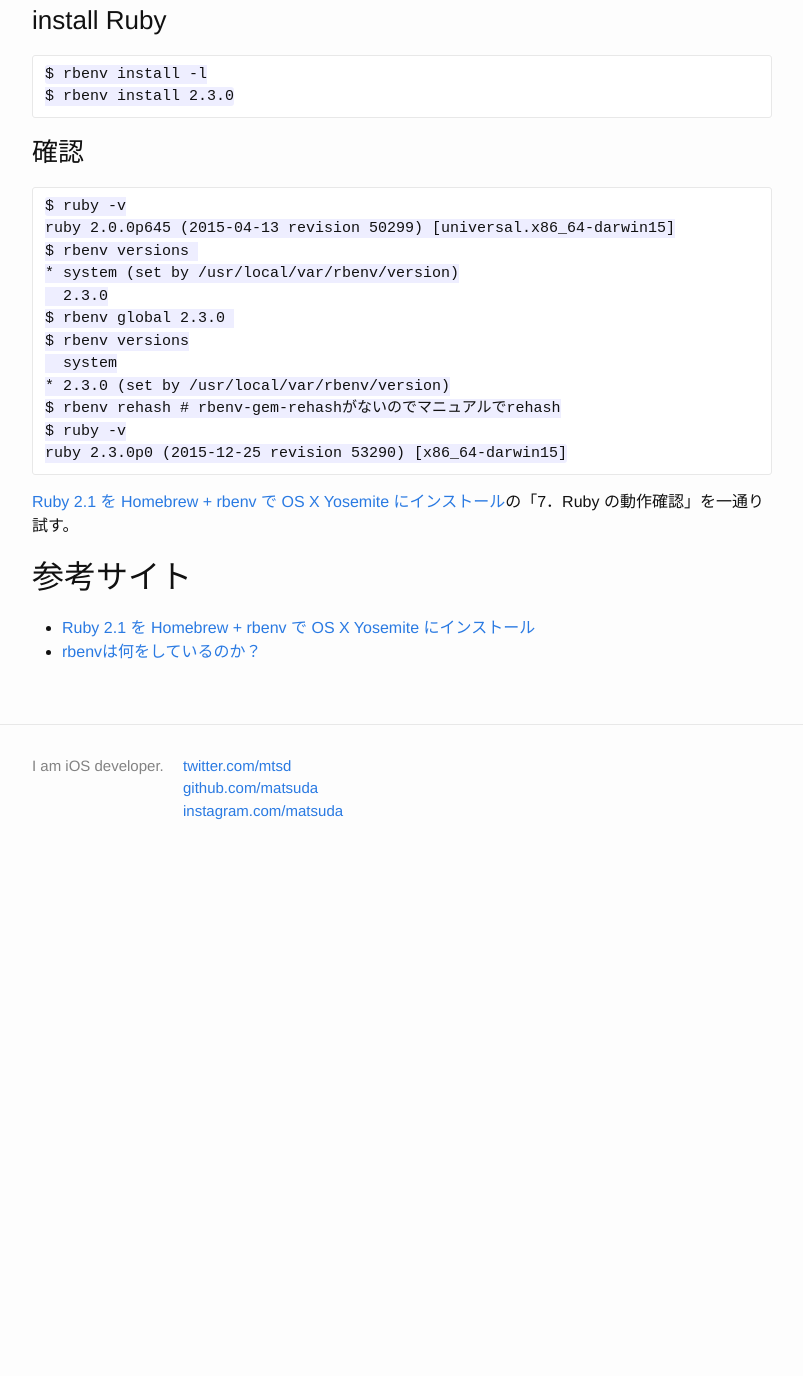
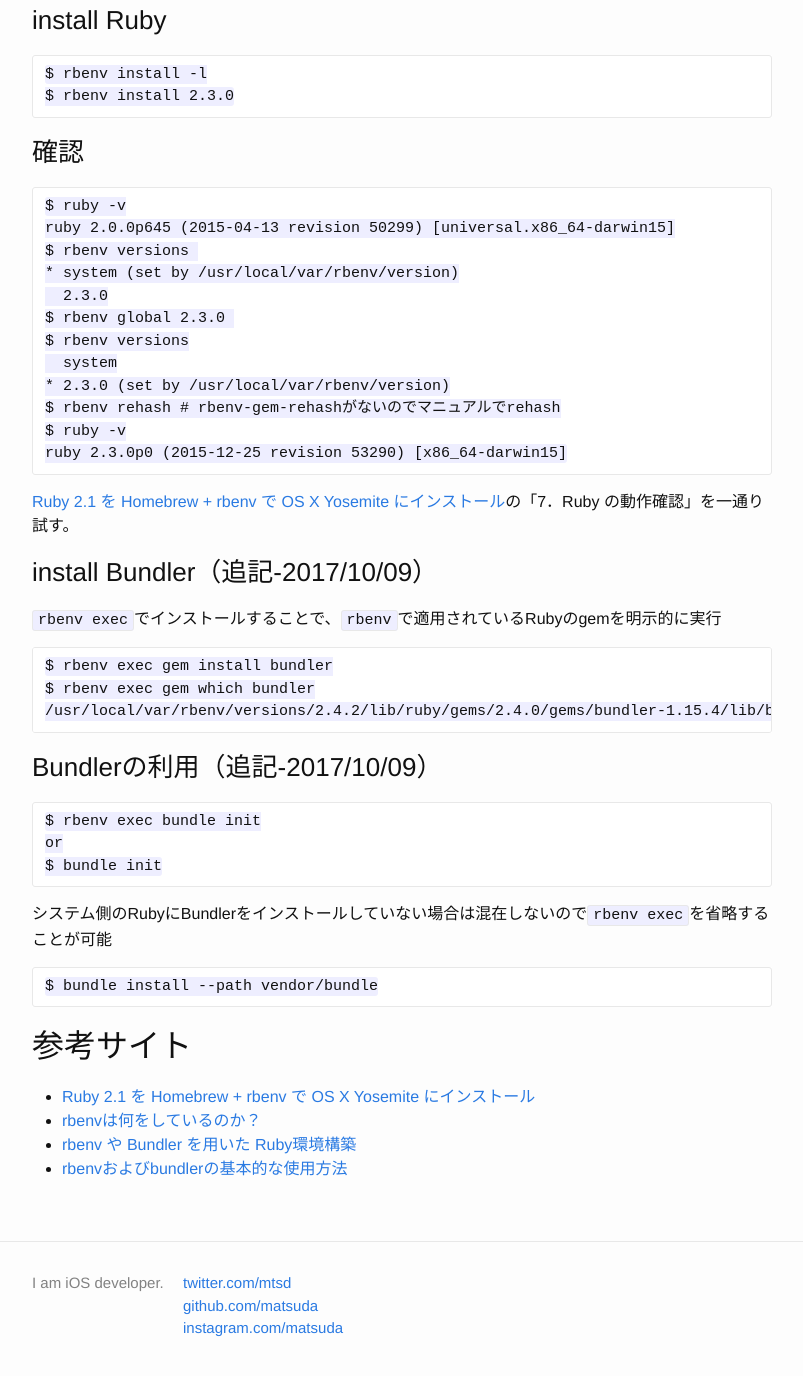
Before and after one commit to mtsd/mtsd.github.io, a Jekyll site: the page built from _posts/2015-12-27-setup-rbenv-in-2015.md, in a window 1280 px wide and 1400 px high, scrolled down 939 px. Shown: the top 1376 px of the window, without its empty margins (238-1041 px from the left). Built offline with Jekyll 4.4.1, drawn with Linux system fonts in a browser that asks for light colours; before the commit the page ends 1821 px from its top, so only the background shows below that.

Commit message:
Add use Bundler

```diff
--- a/_posts/2015-12-27-setup-rbenv-in-2015.md
+++ b/_posts/2015-12-27-setup-rbenv-in-2015.md
@@ -56,10 +56,32 @@ bashの設定ファイルに初期設定を追記
 
 [Ruby 2.1 を Homebrew + rbenv で OS X Yosemite にインストール][1]の「7．Ruby の動作確認」を一通り試す。
 
+### install Bundler（追記-2017/10/09）
+
+`rbenv exec`でインストールすることで、`rbenv`で適用されているRubyのgemを明示的に実行
+
+	$ rbenv exec gem install bundler
+	$ rbenv exec gem which bundler
+	/usr/local/var/rbenv/versions/2.4.2/lib/ruby/gems/2.4.0/gems/bundler-1.15.4/lib/bundler.rb
+
+### Bundlerの利用（追記-2017/10/09）
+
+	$ rbenv exec bundle init
+	or
+	$ bundle init
+
+システム側のRubyにBundlerをインストールしていない場合は混在しないので`rbenv exec`を省略することが可能
+
+	$ bundle install --path vendor/bundle
+
 ## 参考サイト
 
 * [Ruby 2.1 を Homebrew + rbenv で OS X Yosemite にインストール][1]
 * [rbenvは何をしているのか？][2]
+* [rbenv や Bundler を用いた Ruby環境構築][3]
+* [rbenvおよびbundlerの基本的な使用方法][4]
 
 [1]:http://blog.livedoor.jp/noanoa07/archives/2009966.html
 [2]:http://d.hatena.ne.jp/zariganitosh/20141101/what_does_rbenv
+[3]:https://qiita.com/HayneRyo/items/d493a2b3cec2322f167c
+[4]:https://www.qoosky.io/techs/8a0f1d8d9e
```
